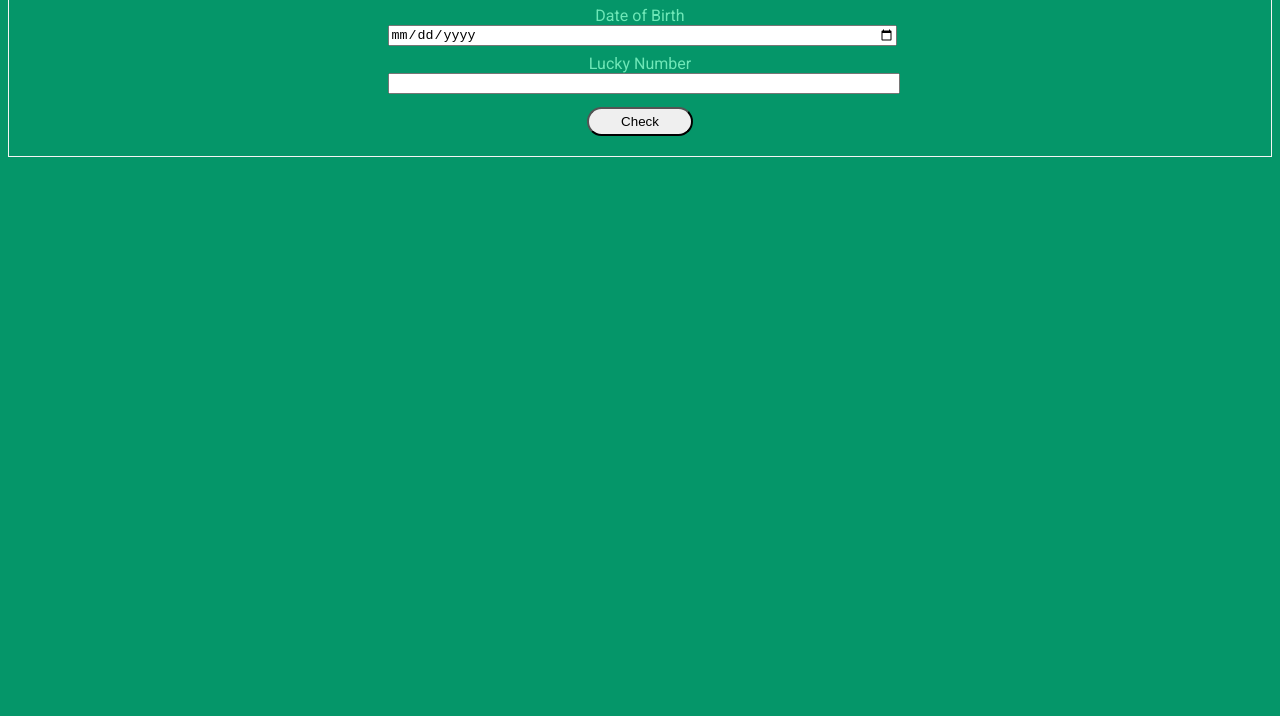
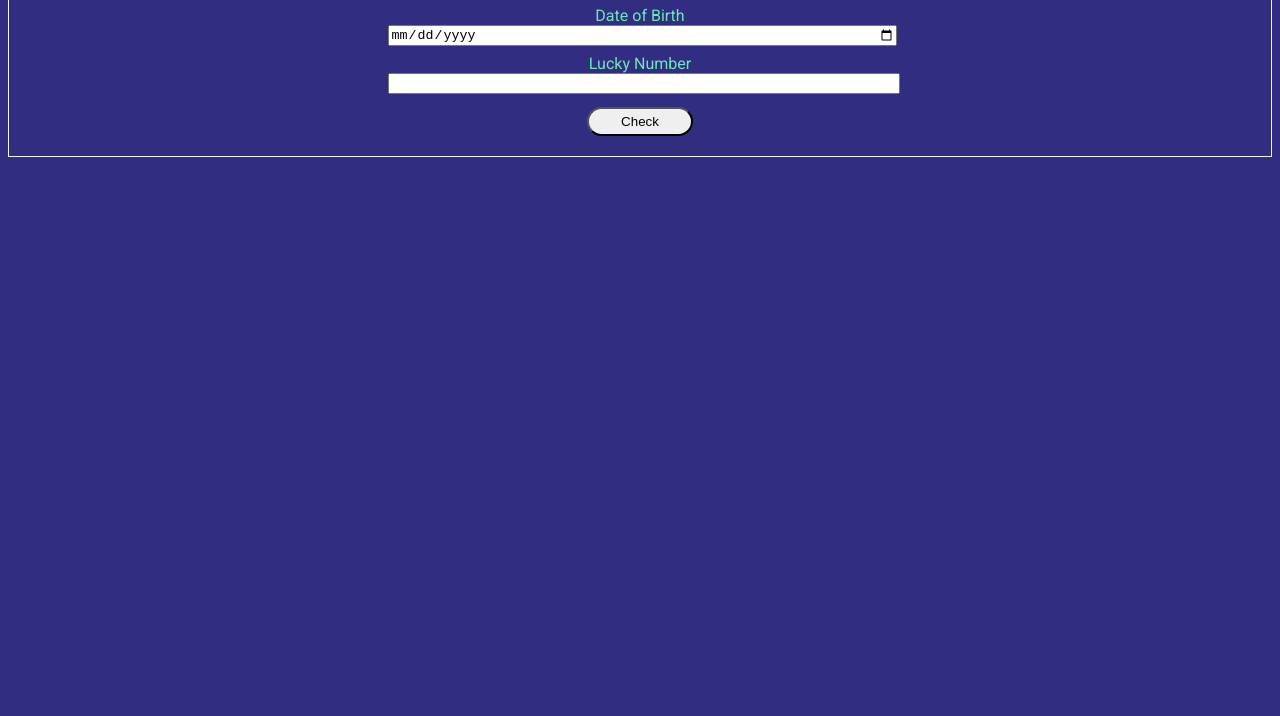
Before and after one commit to Rakezt/isYourBirthdayLucky, a plain HTML site: page index.html in a window 1280 px wide. Shown: the part 84-800 px from the top of the page. Drawn offline with Linux system fonts and the light colour scheme.

Commit message:
update style

```diff
--- a/style.css
+++ b/style.css
@@ -1,7 +1,7 @@
 @import url('https://fonts.googleapis.com/css2?family=Roboto:wght@400;700&display=swap');
 
 :root{
-    --primary-color:#059669;
+    --primary-color:#312e81;
     --sec-color:#6ee7b7;
     --off-white:#f5f5f5;
  }
```
